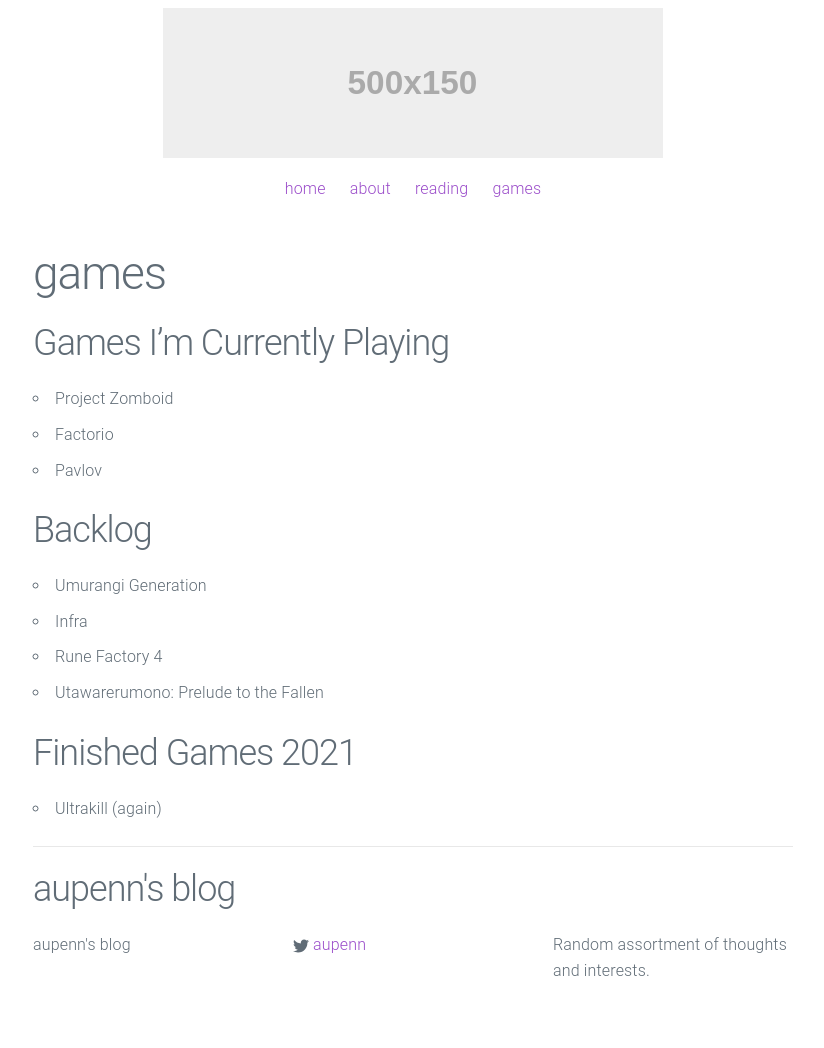
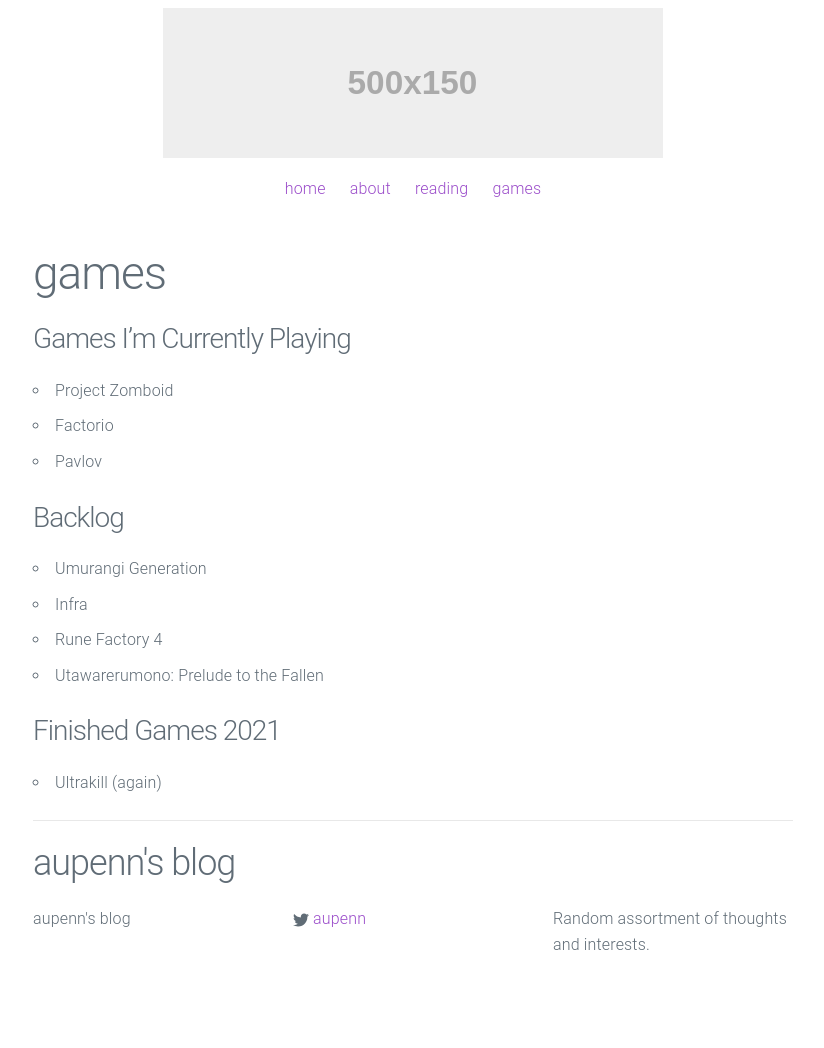
Before and after one commit to aupenn/loggit, a Jekyll site: the page built from gamelist.md, in a window 1280 px wide. Shown: the whole page, without its empty margins (227-1051 px from the left). Built offline with Jekyll 4.4.1, drawn with Linux system fonts in a browser that asks for light colours; after the commit the page ends 1022 px from its top, so only the background shows below that.

```diff
--- a/gamelist.md
+++ b/gamelist.md
@@ -4,16 +4,16 @@ title: games
 permalink: /games/
 ---
 
-## Games I'm Currently Playing
+### Games I'm Currently Playing
 * Project Zomboid
 * Factorio
 * Pavlov
 
-## Backlog
+### Backlog
 * Umurangi Generation
 * Infra
 * Rune Factory 4
 * Utawarerumono: Prelude to the Fallen
 
-## Finished Games 2021
+### Finished Games 2021
 * Ultrakill (again)
```
